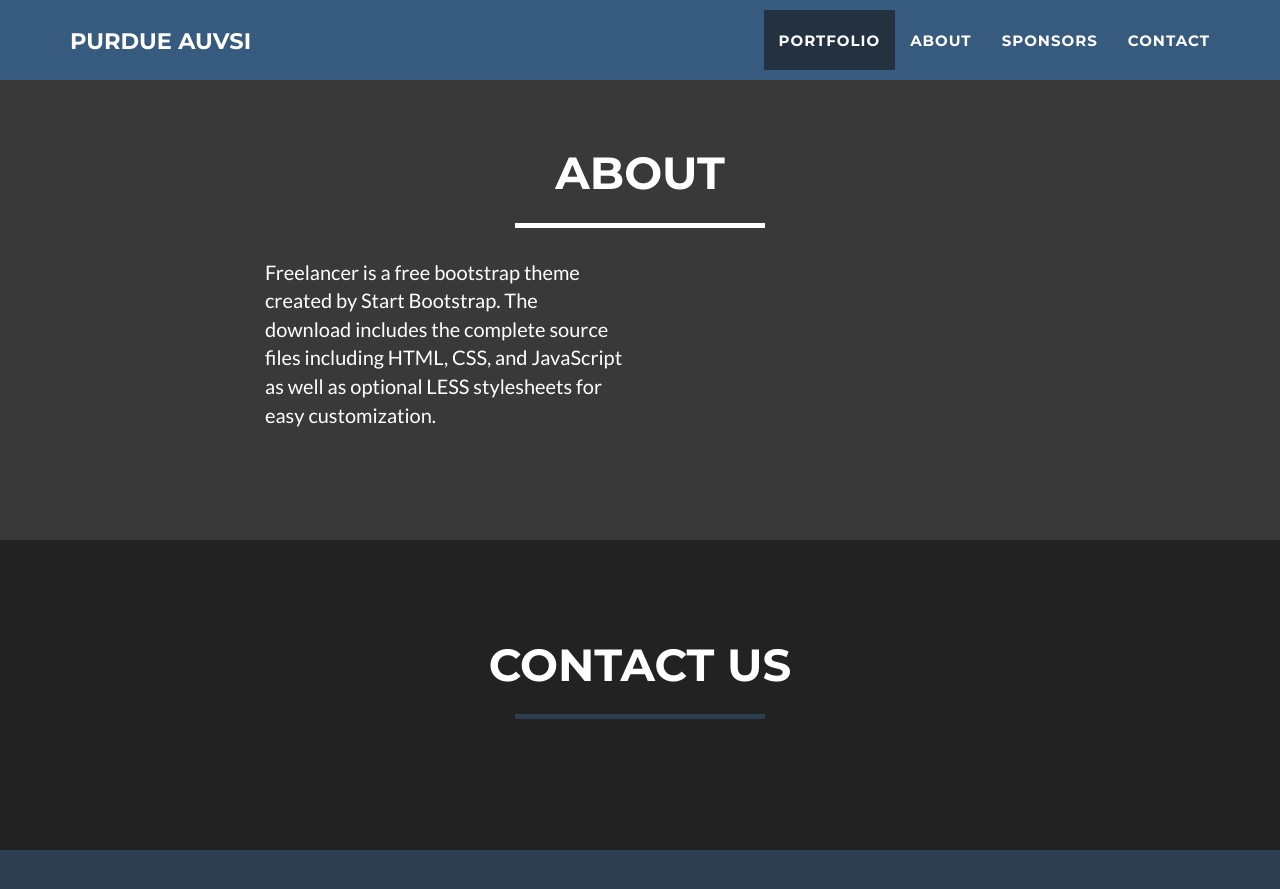
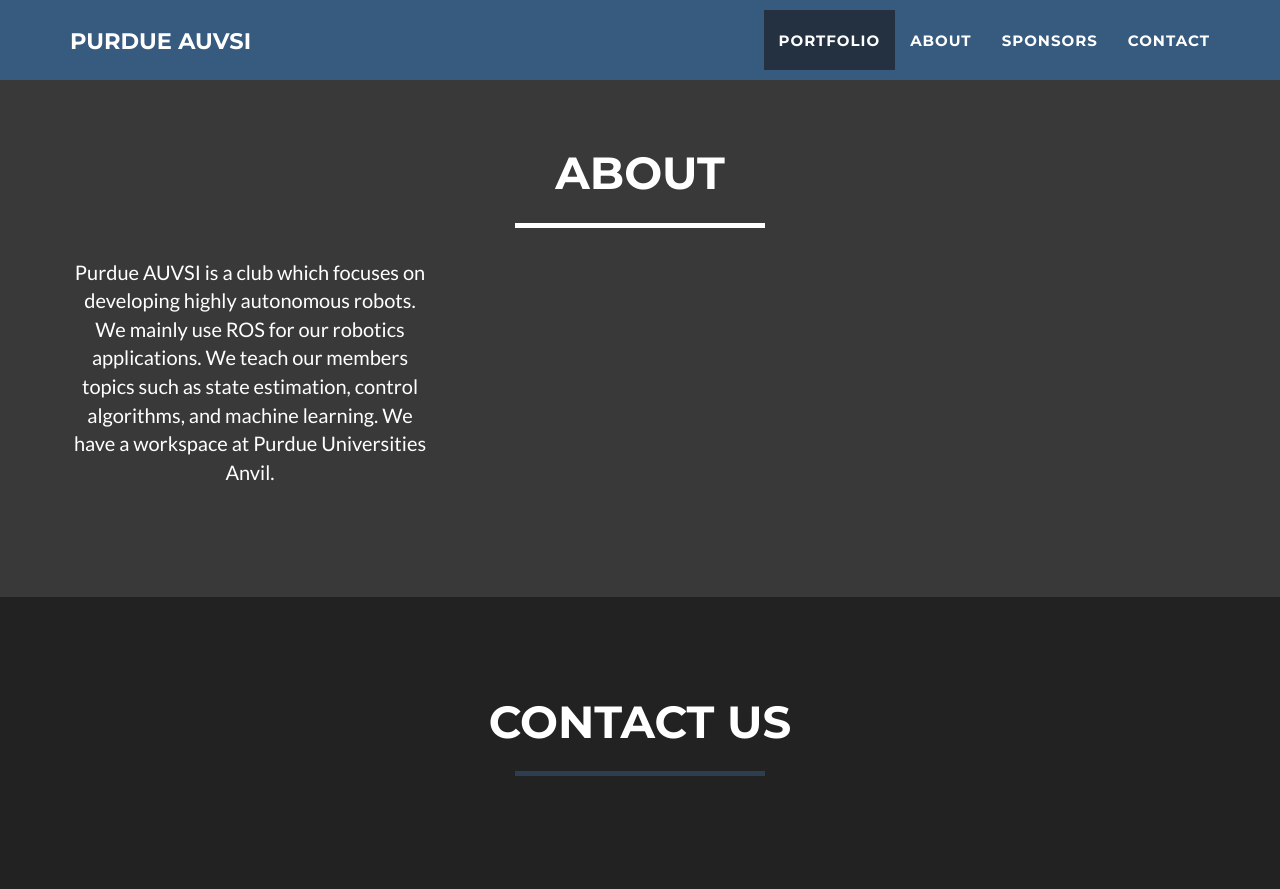
Before and after one commit to purdue-arc/website, a Jekyll site: the page built from index.html, in a window 1280 px wide and 900 px high, scrolled down 2368 px. Shown: the top 889 px of the window. Built offline with Jekyll 4.4.1, drawn with Linux system fonts in a browser that asks for light colours; comment, search, counter and statistics services are not loaded.

Commit message:
Update about.html

```diff
--- a/_includes/about.html
+++ b/_includes/about.html
@@ -8,8 +8,9 @@
                 </div>
             </div>
             <div class="row">
-                <div class="col-lg-4 col-lg-offset-2">
-                    <p>Freelancer is a free bootstrap theme created by Start Bootstrap. The download includes the complete source files including HTML, CSS, and JavaScript as well as optional LESS stylesheets for easy customization.</p>
+                <div class="col-lg-4 text-center">
+                    <p>Purdue AUVSI is a club which focuses on developing highly autonomous robots. We mainly use ROS for our robotics applications. We teach our members topics such as state estimation, control algorithms, and machine learning.
+                 We have a workspace at Purdue Universities Anvil.</p>
                 </div>
             </div>
         </div>
```
